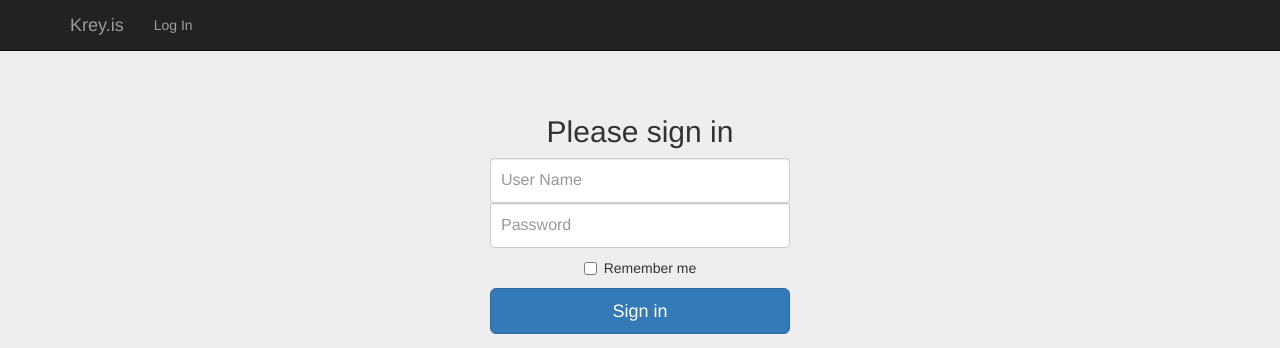
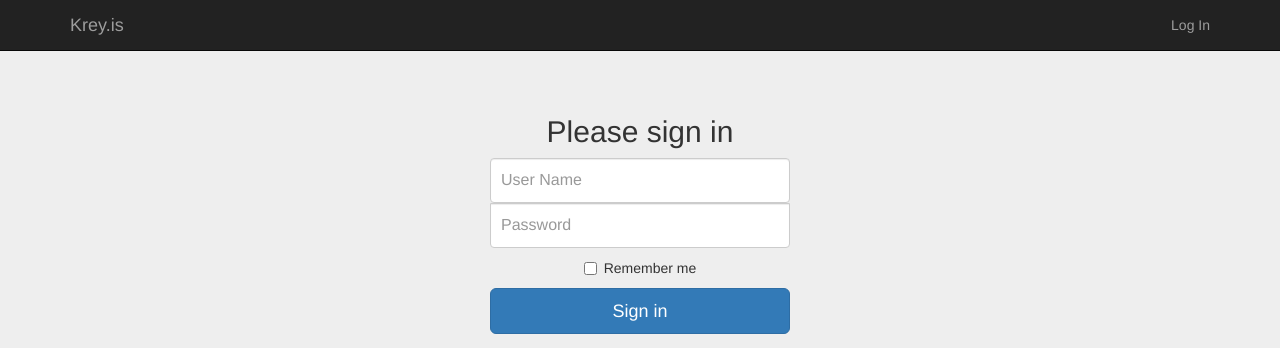
Before and after one commit to reykjalin/krey, a Django app: page /login/ in a window 1280 px wide. Shown: the top 348 px of the page. Run offline with Django 3.2, Linux system fonts and the light colour scheme; some libraries are stand-ins or nearby versions.

Commit message:
Align login/logout in navbar to right side

```diff
--- a/home/templates/home/base.html
+++ b/home/templates/home/base.html
@@ -38,6 +38,10 @@
                         <li><a href="/torrent/">Torrents</a></li>
                         <li><a href="http://dl.krey.is/" >Transmission</a></li>
                         <li><a href="https://plex.krey.is/">Plex</a></li>
+                        {% endif %}
+                    </ul>
+                    <ul class="nav navbar-nav navbar-right" >
+                        {% if user.is_authenticated %}
                         <li><a href="/logout/" >Log Out</a></li>
                         {% else %}
                         <li><a href="/login/" >Log In</a></li>
```
